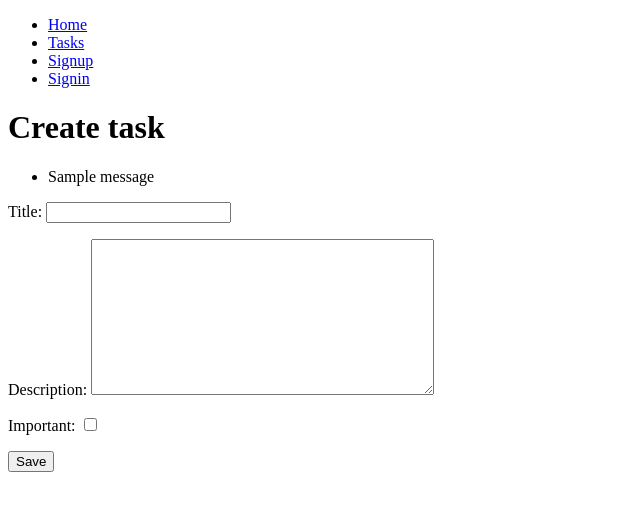
After one commit to paulmarlon/crud_django_auth, a Django app: page /tasks/create/ in a window 1280 px wide. The commit adds this page. Shown: the top 511 px of the page, without its empty margins (0-640 px from the left). Run offline with Django 5.2, Linux system fonts and the light colour scheme; tables that the repository leaves empty hold one stand-in row (values such as "Sample post"); one stand-in notice (Sample message) is shown.

Commit message:
feat: hasta task.html28102026

```diff
--- a/bitacora.txt
+++ b/bitacora.txt
@@ -93,3 +93,4 @@ class Task(models.Model):
 
     def __str__(self):
         return self.title + " by " + self.user.username
+/home/paul/Desarrollo/2_proyectos/crud_django_auth/tasks/forms.py
--- a/taskdir/urls.py
+++ b/taskdir/urls.py
@@ -24,6 +24,7 @@ urlpatterns = [
     path("", views.home, name="home"),
     path("signup/", views.signup, name="signup"),
     path("tasks/", views.tasks, name="tasks"),
+    path("tasks/create/", views.create_task, name="create_task"),
     path("logout/", views.signout, name="logout"),
     path("signin/", views.signin, name="signin"),
 ]
--- /dev/null
+++ b/tasks/forms.py
@@ -0,0 +1,8 @@
+from django.forms import ModelForm
+from .models import Task
+
+
+class TaskForm(ModelForm):
+    class Meta:
+        model = Task
+        fields = ["title", "description", "important"]
--- a/tasks/models.py
+++ b/tasks/models.py
@@ -7,7 +7,7 @@ class Task(models.Model):
     title = models.CharField(max_length=100)
     description = models.TextField(blank=True)
     created = models.DateTimeField(auto_now_add=True)
-    datecompleted = models.DateTimeField(null=True)
+    datecompleted = models.DateTimeField(null=True, blank=True)
     important = models.BooleanField(default=False)
     user = models.ForeignKey(User, on_delete=models.CASCADE)
 
--- /dev/null
+++ b/tasks/templates/create_task.html
@@ -0,0 +1,20 @@
+{% extends "base.html" %}
+
+{% block content %}
+    <h1>Create task</h1>
+
+    <!-- Bloque para mostrar mensajes en la cabecera -->
+    {% if messages %}
+        <ul class="messages">
+            {% for message in messages %}
+                <li class="{{ message.tags }}">{{ message }}</li>
+            {% endfor %}
+        </ul>
+    {% endif %}
+
+    <form action="/tasks/create/" method="post">
+        {% csrf_token %}
+        {{ form.as_p }}
+        <button type="submit">Save</button>
+    </form>
+{% endblock %}
--- a/tasks/views.py
+++ b/tasks/views.py
@@ -10,6 +10,9 @@ from django.contrib import messages
 # Función nativa de Django para iniciar sesión a un usuario programáticamente
 # (útil si quieres loguearlo automáticamente justo después de registrarse)
 from django.contrib.auth import login, logout, authenticate
+
+from .forms import TaskForm
+from .models import Task
 
 
 # Vista para la página de inicio
@@ -54,7 +57,8 @@ def signup(request):
 
 
 def tasks(request):
-    return render(request, "tasks.html")
+    tasks = Task.objects.filter(user=request.user, datecompleted__isnull=True)
+    return render(request, "tasks.html", {"tasks": tasks})
 
 
 # Vista para el cierrre de sesion
@@ -89,3 +93,29 @@ def signin(request):
         login(request, user)
         messages.success(request, "¡Bienvenido de nuevo!")
         return redirect("tasks")
+
+
+def create_task(request):
+    if request.method == "GET":
+        # Pasamos una instancia vacía del formulario
+        return render(request, "create_task.html", {"form": TaskForm()})
+    else:
+        # 1. Recibimos los datos del POST en el formulario
+        form = TaskForm(request.POST)
+
+        # 2. Validamos el formulario
+        if form.is_valid():
+            # Creamos la tarea pero sin guardarla aún en la base de datos (commit=False)
+            new_task = form.save(commit=False)
+
+            # Asignamos la tarea al usuario que ha iniciado sesión
+            new_task.user = request.user
+
+            # Ahora sí la guardamos definitivamente
+            new_task.save()
+
+            messages.success(request, "¡Tarea creada exitosamente!")
+            return redirect("tasks")
+        else:
+            messages.error(request, "Por favor, corrige los errores en el formulario.")
+            return render(request, "create_task.html", {"form": form})
```
Also changed, not shown: tasks/templates/tasks.html (+13 -0 lines).
